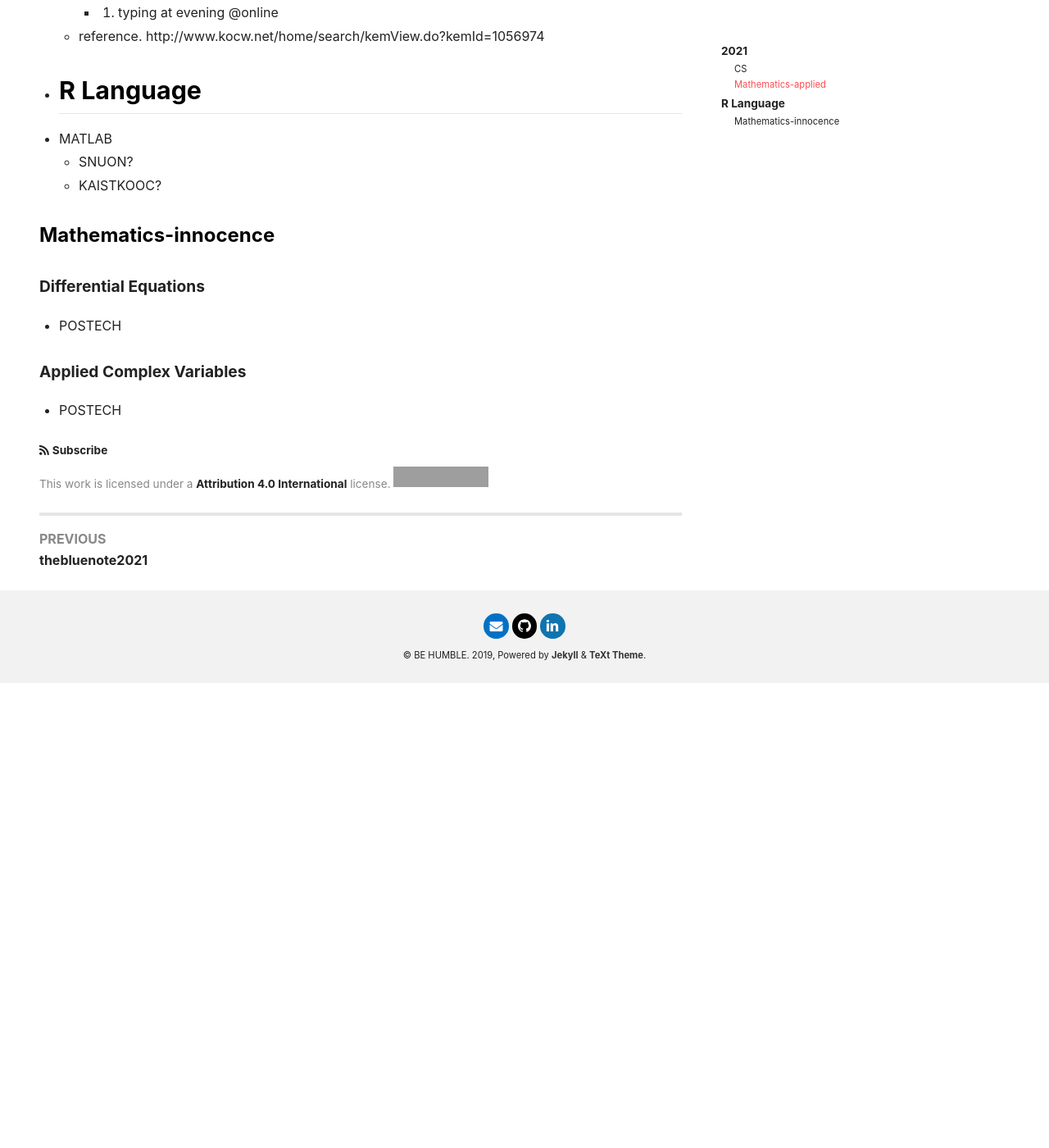
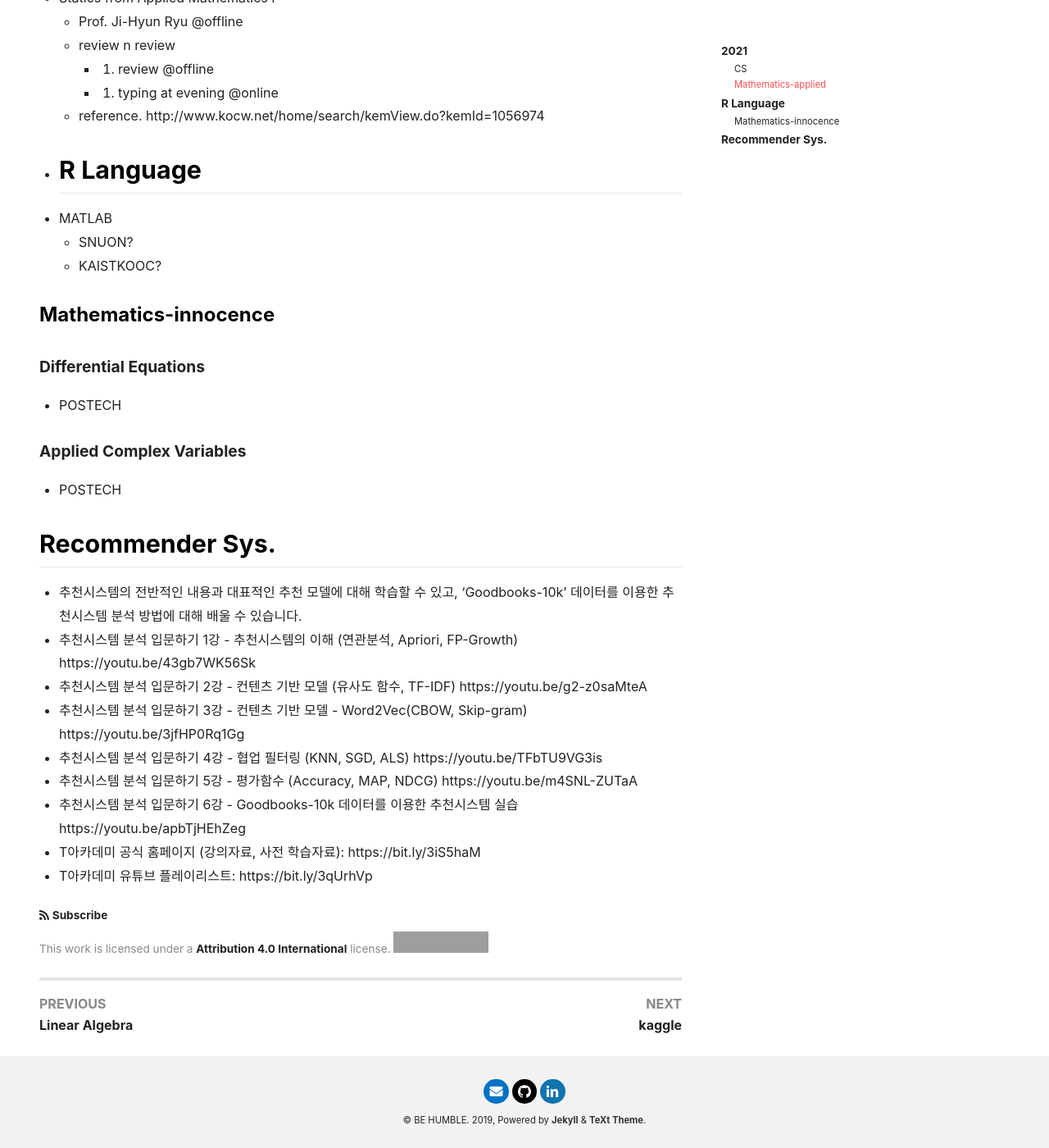
Before and after one commit to underthelights/previous, a Jekyll site: the page built from _posts/thebluenote/2021-01-07-2021thefirsthalf.md, in a window 1280 px wide and 1400 px high, scrolled down 6073 px. Shown: the whole window at 82% size. Built offline with Jekyll 4.4.1, drawn with Linux system fonts in a browser that asks for light colours; nearby versions of some CDN libraries; comment, search, counter and statistics services are not loaded; before the commit the page ends 6906 px from its top, so only the background shows below that; some of the changed text lies outside the part shown; grey boxes are pictures that could not be loaded.

Commit message:
Update 2021-01-07-2021thefirsthalf.md

```diff
--- a/_posts/thebluenote/2021-01-07-2021thefirsthalf.md
+++ b/_posts/thebluenote/2021-01-07-2021thefirsthalf.md
@@ -1,4 +1,4 @@
----
+  ---
 layout: article
 title: thebluenote, first half of 2021
 key: 0
@@ -293,3 +293,14 @@
 
 #### Applied Complex Variables
 - POSTECH
+
+## Recommender Sys.
+- 추천시스템의 전반적인 내용과 대표적인 추천 모델에 대해 학습할 수 있고, ‘Goodbooks-10k’ 데이터를 이용한 추천시스템 분석 방법에 대해 배울 수 있습니다.
+- 추천시스템 분석 입문하기 1강 - 추천시스템의 이해 (연관분석, Apriori, FP-Growth) https://youtu.be/43gb7WK56Sk
+- 추천시스템 분석 입문하기 2강 - 컨텐츠 기반 모델 (유사도 함수, TF-IDF) https://youtu.be/g2-z0saMteA
+- 추천시스템 분석 입문하기 3강 - 컨텐츠 기반 모델 - Word2Vec(CBOW, Skip-gram) https://youtu.be/3jfHP0Rq1Gg
+- 추천시스템 분석 입문하기 4강 - 협업 필터링 (KNN, SGD, ALS) https://youtu.be/TFbTU9VG3is
+- 추천시스템 분석 입문하기 5강 - 평가함수 (Accuracy, MAP, NDCG) https://youtu.be/m4SNL-ZUTaA
+- 추천시스템 분석 입문하기 6강 - Goodbooks-10k 데이터를 이용한 추천시스템 실습 https://youtu.be/apbTjHEhZeg
+- T아카데미 공식 홈페이지 (강의자료, 사전 학습자료): https://bit.ly/3iS5haM
+- T아카데미 유튜브 플레이리스트: https://bit.ly/3qUrhVp
```
